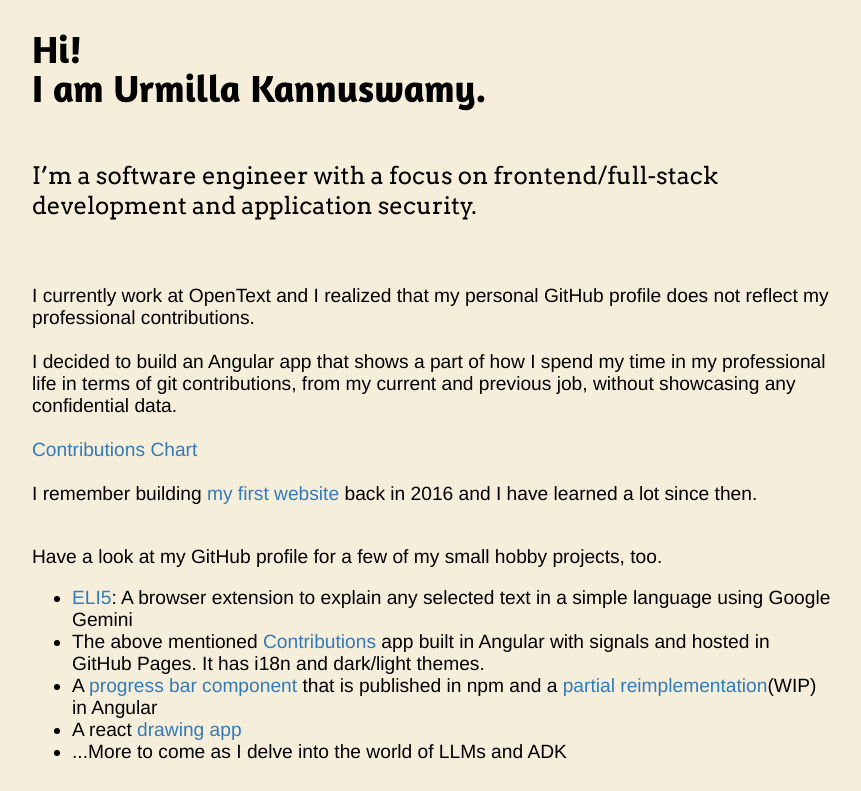
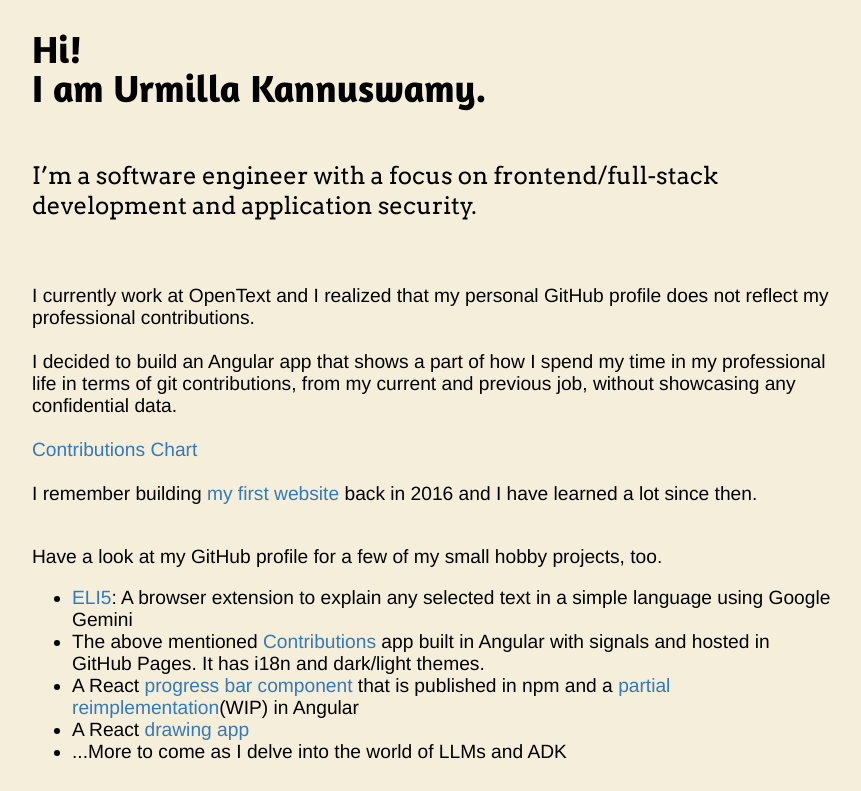
Before and after one commit to urmilla017/urmilla017.github.io, a plain HTML site: page index.html in a window 1280 px wide. Shown: the top 791 px of the page, without its empty margins (208-1069 px from the left). Drawn offline with Linux system fonts and the light colour scheme.

Commit message:
updated index.html

```diff
--- a/index.html
+++ b/index.html
@@ -34,8 +34,8 @@
                     <ul>
                         <li><a class="urls" href="https://github.com/urmilla017/eli5-extension">ELI5</a>: A browser extension to explain any selected text in a simple language using Google Gemini</li>
                         <li>The above mentioned <a class="urls" href="https://github.com/urmilla017/contributions">Contributions</a> app built in Angular with signals and hosted in GitHub Pages. It has i18n and dark/light themes.</li>
-                        <li>A <a class="urls" href="https://www.npmjs.com/package/react-progress-component">progress bar component</a> that is published in npm and a <a class="urls" href="https://github.com/urmilla017/angular-progress">partial reimplementation</a>(WIP) in Angular</li>
-                        <li>A react <a class="urls" href="https://github.com/urmilla017/react-drawing-app">drawing app</a></li>
+                        <li>A React <a class="urls" href="https://www.npmjs.com/package/react-progress-component">progress bar component</a> that is published in npm and a <a class="urls" href="https://github.com/urmilla017/angular-progress">partial reimplementation</a>(WIP) in Angular</li>
+                        <li>A React <a class="urls" href="https://github.com/urmilla017/react-drawing-app">drawing app</a></li>
                         <li>...More to come as I delve into the world of LLMs and ADK</li>
                     </ul>
                 </p>
```
